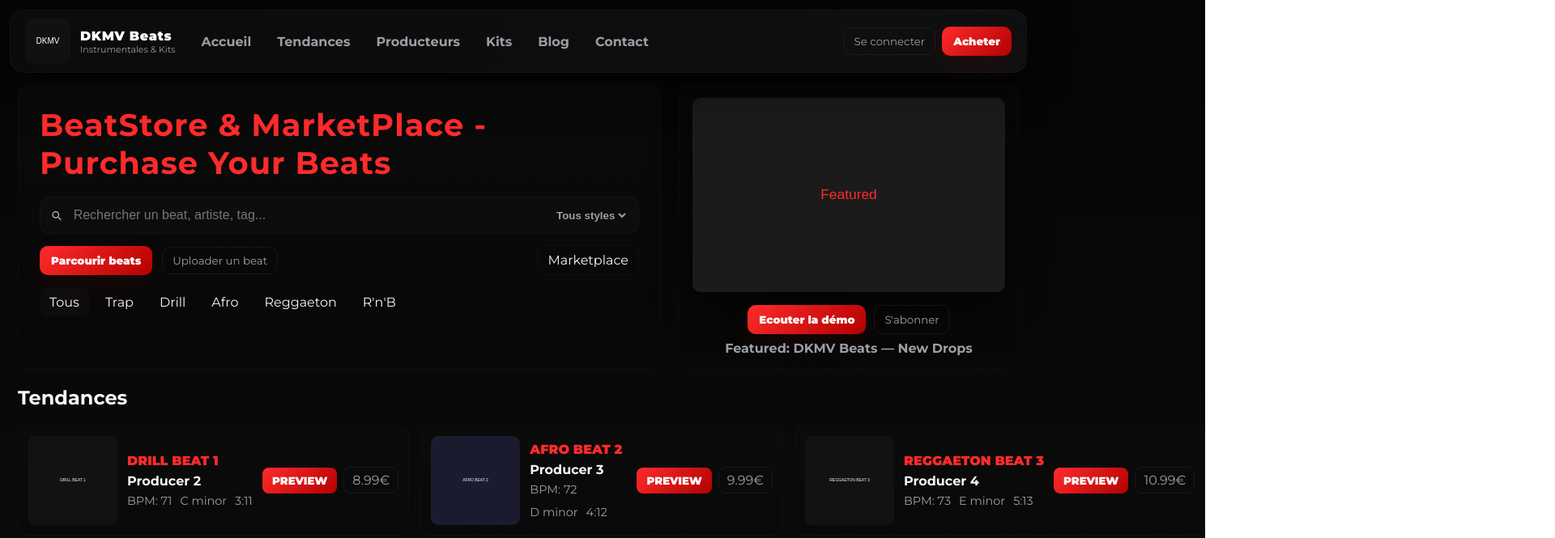
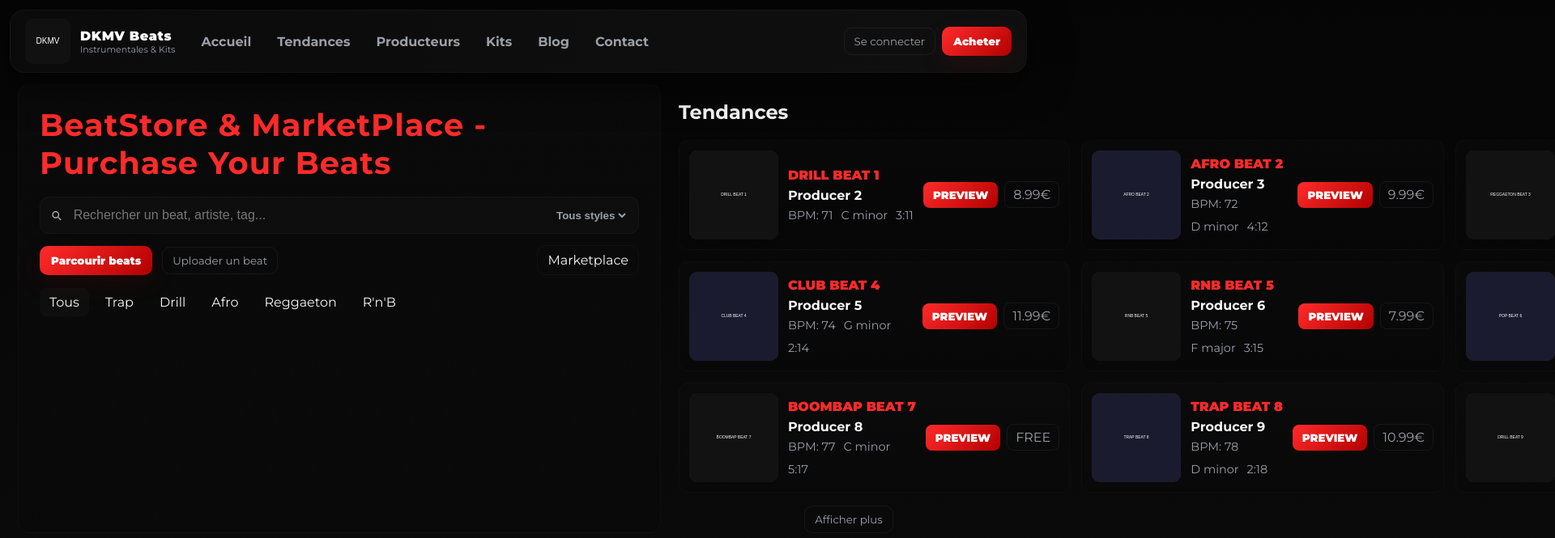
Before and after one commit to dkmvbeats/DKMVBeats, a plain HTML site: page index.html in a window 1280 px wide. Shown: the top 665 px of the page at 81% size, 1920 px wide, since content can reach past the window. Drawn offline with Linux system fonts and the light colour scheme; a script that the page names is missing.

Commit message:
Mise à jour du site

```diff
--- a/index.html
+++ b/index.html
@@ -208,16 +208,6 @@
         </div>
       </div>
 
-      <aside class="hero-right" aria-labelledby="featured-title">
-        <img class="cover" id="heroCover" src="" alt="Featured">
-        <div style="display:flex; gap:10px; justify-content:center; margin-top:12px;">
-          <button class="btn" id="btn-listen-demo">Ecouter la démo</button>
-          <button class="ghost" id="btn-follow">S'abonner</button>
-        </div>
-        <div style="margin-top:8px; color:var(--muted); font-weight:700; text-align:center;">Featured: DKMV Beats — New Drops</div>
-      </aside>
-    </section>
-
     <!-- TRENDS GRID -->
     <section id="trending" class="section trending" aria-labelledby="trending-title" style="display:block;">
       <h2 id="trending-title">Tendances</h2>
@@ -376,7 +366,6 @@
     // Generate brand logo / hero cover placeholders
     const brandLogo = makePlaceholderSVG('DKMV', 200, 200, '#111', '#fff');
     document.getElementById('brandLogo').src = brandLogo;
-    document.getElementById('heroCover').src = makePlaceholderSVG('Featured', 800, 600, '#1b1b1b', '#ff2b2b');
 
     // create a single silent audio URL and reuse for all beats
     const silentAudioURL = makeSilentWavURL(2); // 2s silent wav
```
